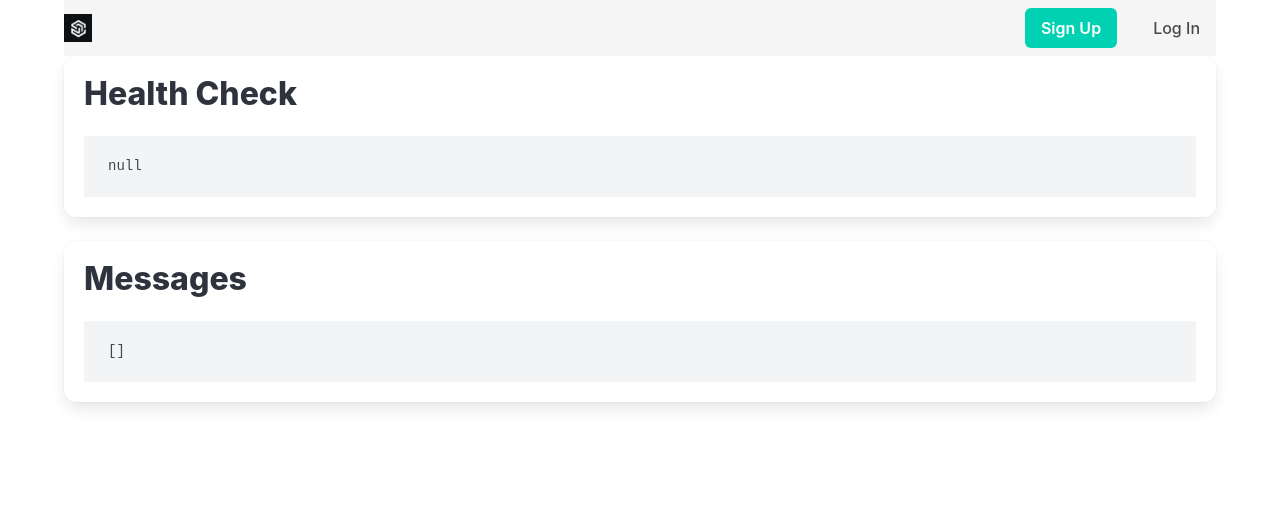
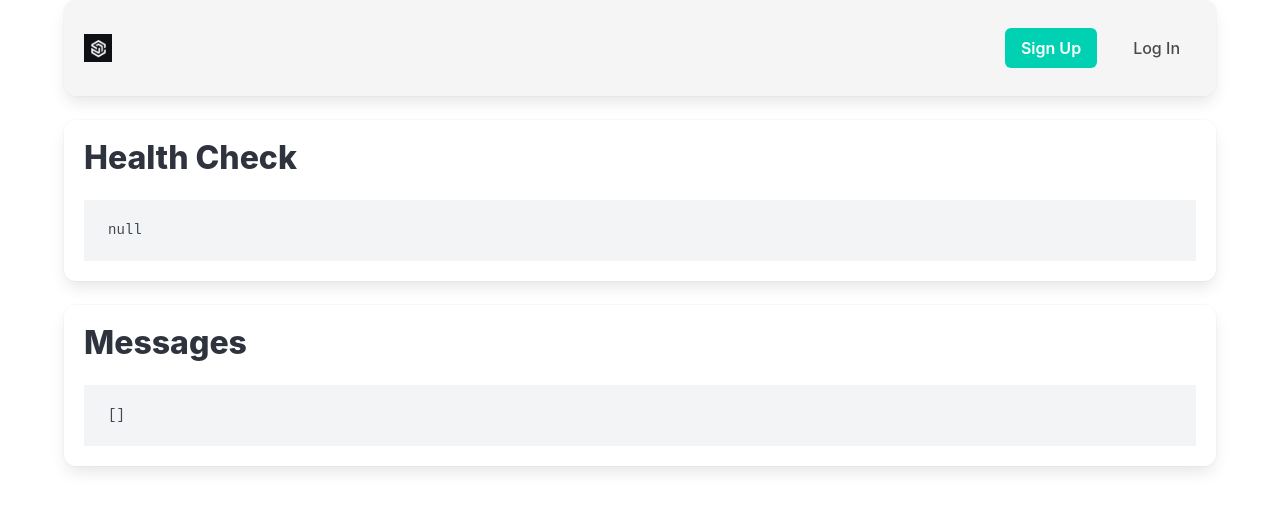
Before and after one commit to dwstein/rag5, a React app in the folder frontend/: page / in a window 1280 px wide. Shown: the top 510 px of the page. Built offline with nearby package versions, Linux system fonts and the light colour scheme; no server answers.

Commit message:
objects in header lined up using 'box' from bulma.

```diff
--- a/frontend/src/components/nav-bar/NavBar.js
+++ b/frontend/src/components/nav-bar/NavBar.js
@@ -57,7 +57,7 @@
 
   return (
     <>
-    <nav className="navbar is-light" role="navigation" aria-label="main navigation">
+    <nav className="navbar is-light box" role="navigation" aria-label="main navigation">
       <div className="navbar-brand">
         <Link className="navbar-item" to="/">
           <img src={logo} alt="RAG5 Logo" />
```
